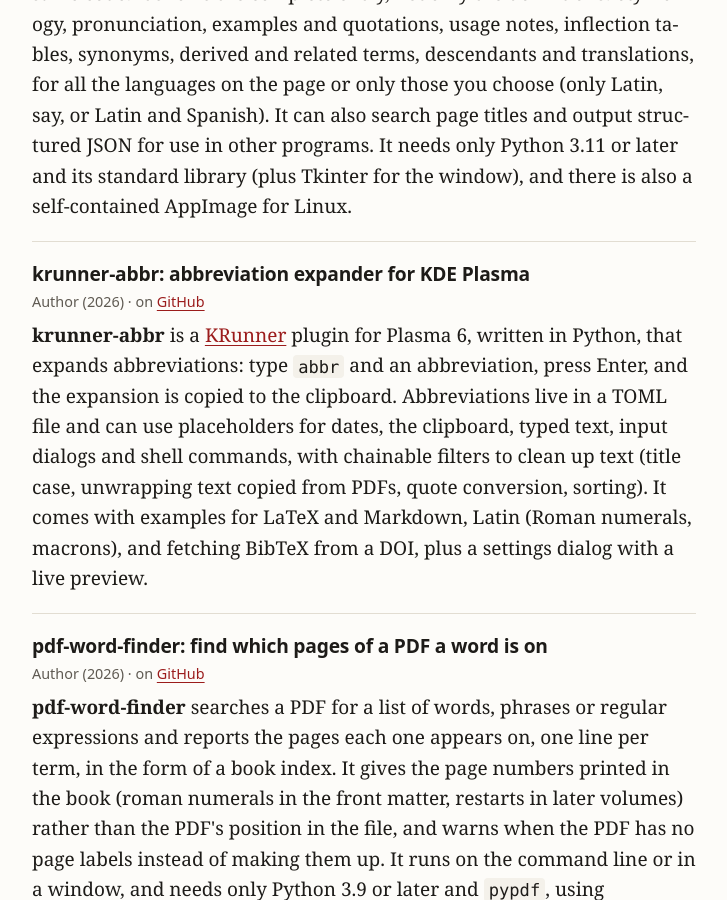
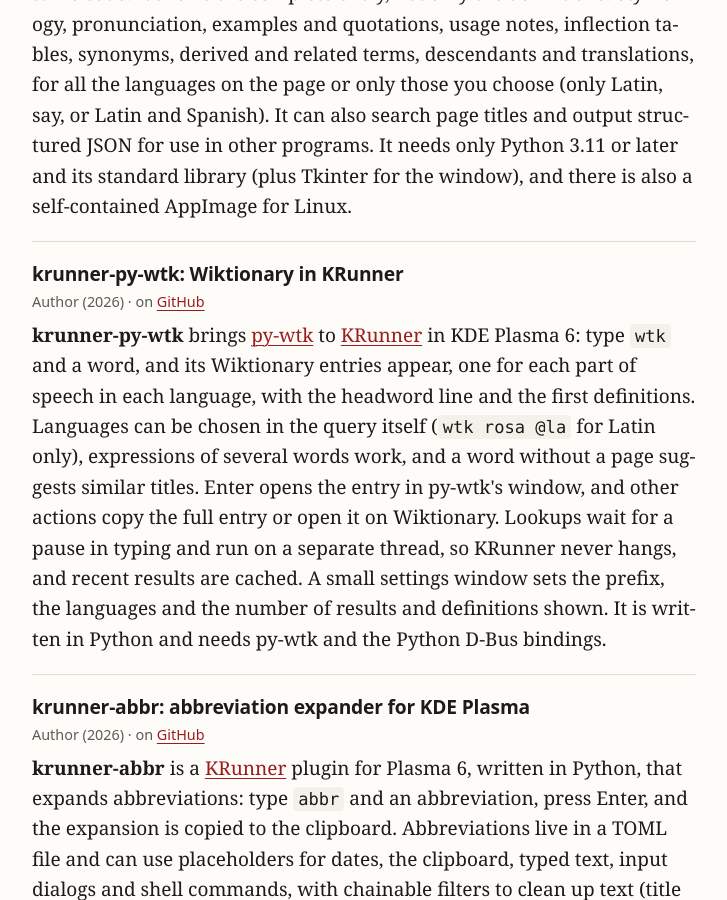
Before and after one commit to nivaca/nivaca.github.io, a Jekyll site: the page built from coding.md, in a window 1280 px wide and 900 px high, scrolled down 853 px. Shown: the whole window, without its empty margins (276-1003 px from the left). Built offline with Jekyll 4.4.1, drawn with Linux system fonts in a browser that asks for light colours; some web fonts are replaced; a style sheet for code colours, icons or effects is not loaded.

Commit message:
krunner-py-wtk

```diff
--- a/coding.md
+++ b/coding.md
@@ -19,6 +19,12 @@ I write software mostly in [Python](https://www.python.org/), along with XML/TEI
     <h2><a href="https://github.com/{{ site.github_username }}/py-wtk">py-wtk: Wiktionary from the terminal or the desktop</a></h2>
     <p class="project-role">Author (2026) · on <a href="https://github.com/{{ site.github_username }}/py-wtk">GitHub</a></p>
     <p><b>py-wtk</b> is a Python interface to the <a href="https://en.wiktionary.org">English Wiktionary</a> for looking up words without opening a web browser. It comes as a command-line tool, a full-screen terminal interface and a desktop window, all sharing the same code. It shows the complete entry, not only the definitions: etymology, pronunciation, examples and quotations, usage notes, inflection tables, synonyms, derived and related terms, descendants and translations, for all the languages on the page or only those you choose (only Latin, say, or Latin and Spanish). It can also search page titles and output structured JSON for use in other programs. It needs only Python 3.11 or later and its standard library (plus Tkinter for the window), and there is also a self-contained AppImage for Linux.</p>
+  </li>
+
+  <li class="project">
+    <h2><a href="https://github.com/{{ site.github_username }}/krunner-py-wtk">krunner-py-wtk: Wiktionary in KRunner</a></h2>
+    <p class="project-role">Author (2026) · on <a href="https://github.com/{{ site.github_username }}/krunner-py-wtk">GitHub</a></p>
+    <p><b>krunner-py-wtk</b> brings <a href="https://github.com/{{ site.github_username }}/py-wtk">py-wtk</a> to <a href="https://userbase.kde.org/Plasma/Krunner">KRunner</a> in KDE Plasma 6: type <code>wtk</code> and a word, and its Wiktionary entries appear, one for each part of speech in each language, with the headword line and the first definitions. Languages can be chosen in the query itself (<code>wtk rosa @la</code> for Latin only), expressions of several words work, and a word without a page suggests similar titles. Enter opens the entry in py-wtk's window, and other actions copy the full entry or open it on Wiktionary. Lookups wait for a pause in typing and run on a separate thread, so KRunner never hangs, and recent results are cached. A small settings window sets the prefix, the languages and the number of results and definitions shown. It is written in Python and needs py-wtk and the Python D-Bus bindings.</p>
   </li>
 
   <li class="project">
```
